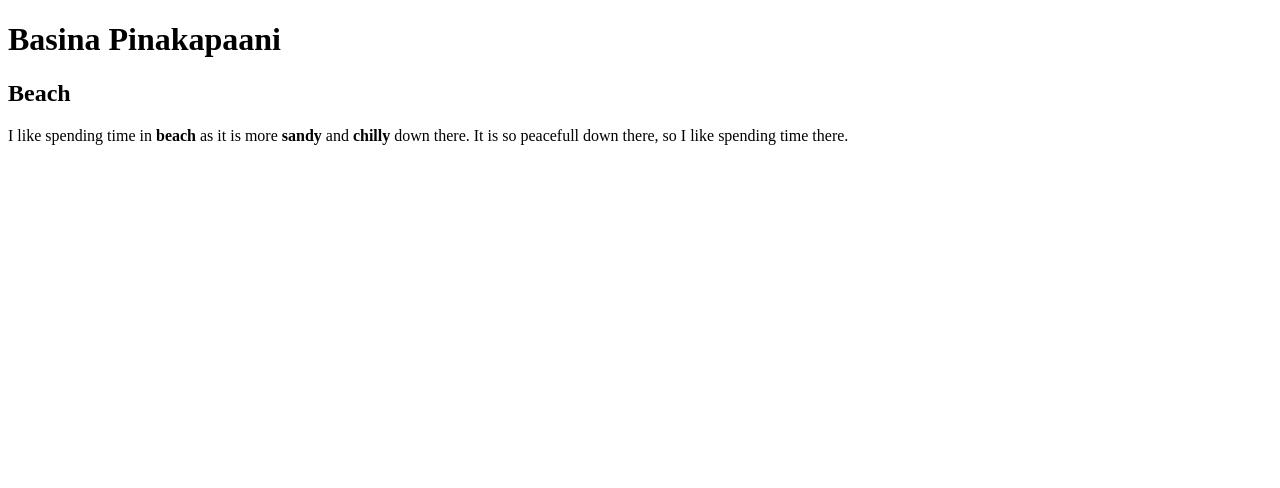
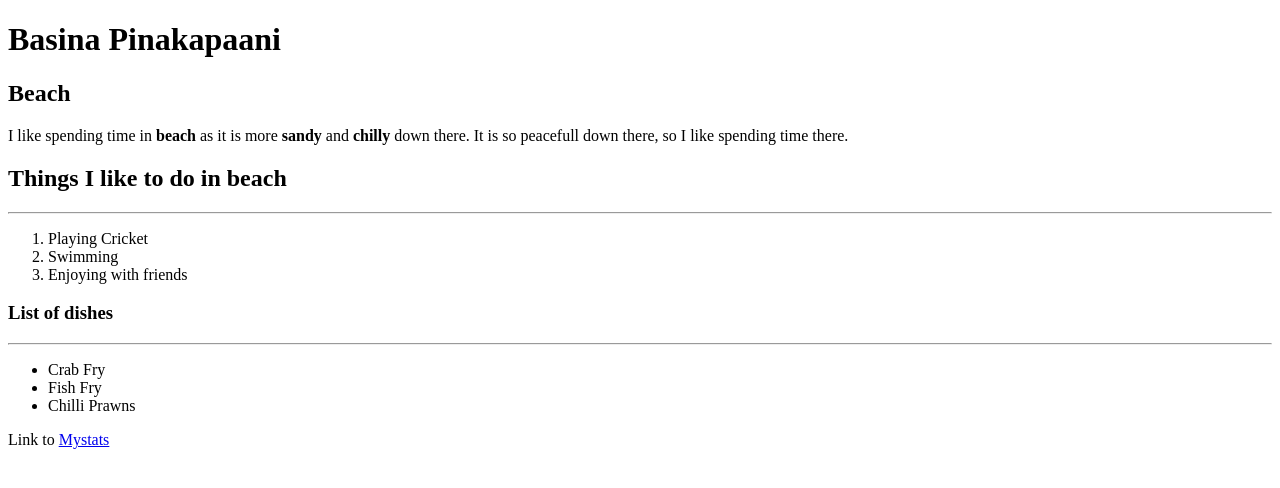
Before and after one commit to 44-563-WebApps-F23/44563-webapps-f23-assignment3-Paani143, a plain HTML site: page index.html in a window 1280 px wide. Drawn offline with Linux system fonts and the light colour scheme.

Commit message:
removed unwanted data

```diff
--- a/index.html
+++ b/index.html
@@ -11,6 +11,18 @@
     <p>I like spending time in <b>beach</b> as it is more <b>sandy</b> and <b>chilly</b> down there.
         It is so peacefull down there, so I like spending time there.</p>
 
-
+        <h2>Things I like to do in beach</h2><hr>
+        <ol>
+            <li>Playing Cricket</li>
+            <li>Swimming</li>
+            <li>Enjoying with friends</li>
+        </ol>
+        <h3>List of dishes</h3><hr>
+        <ul>
+            <li>Crab Fry</li>
+            <li>Fish Fry</li>
+            <li>Chilli Prawns</li>
+        </ul>
+        <p>Link to <a href="mystats.html">Mystats</a></p>
 </body>
 </html>
```
Also changed, not shown: mystats.html (+1 -7 lines), Biryani.jpg (deleted).
